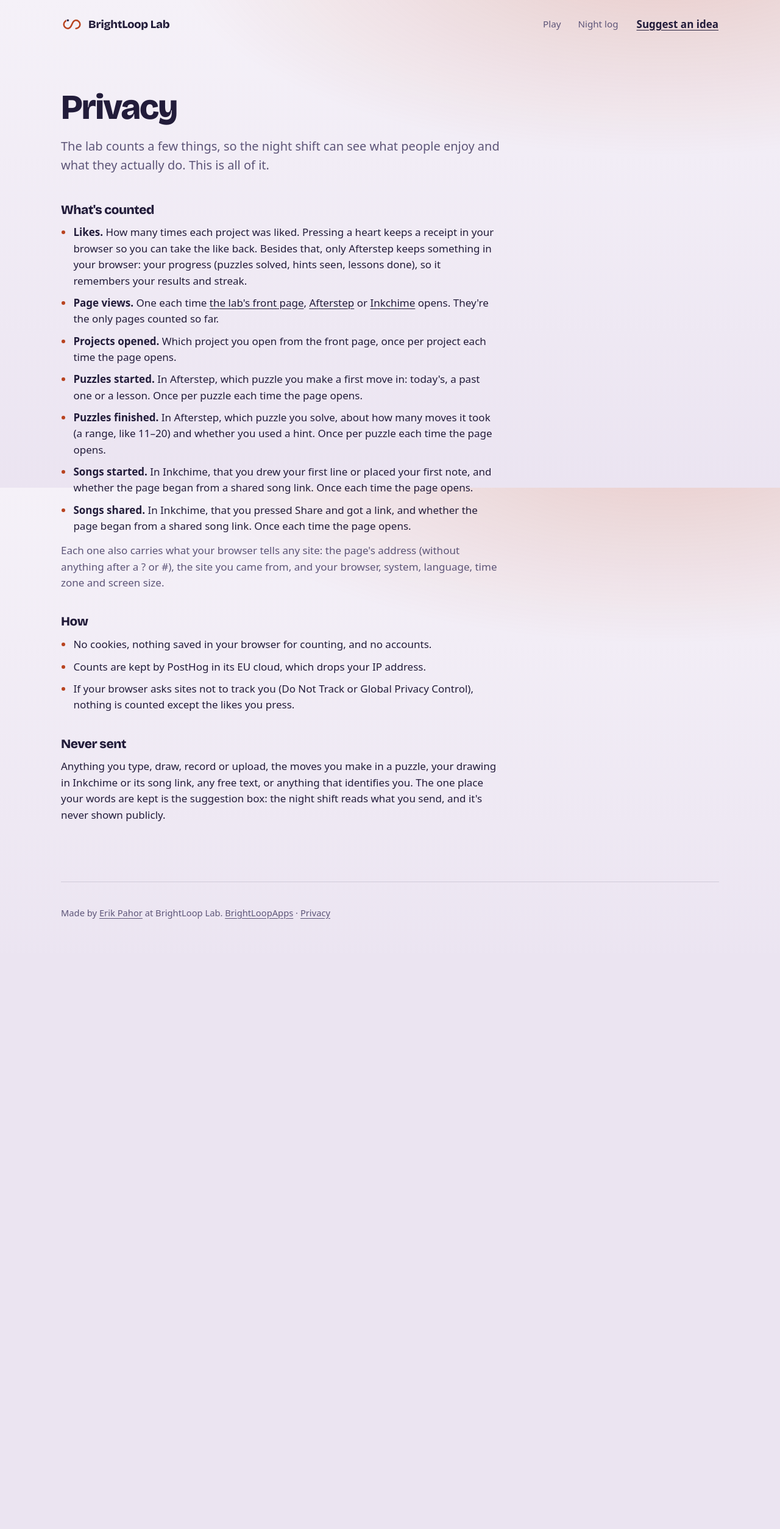
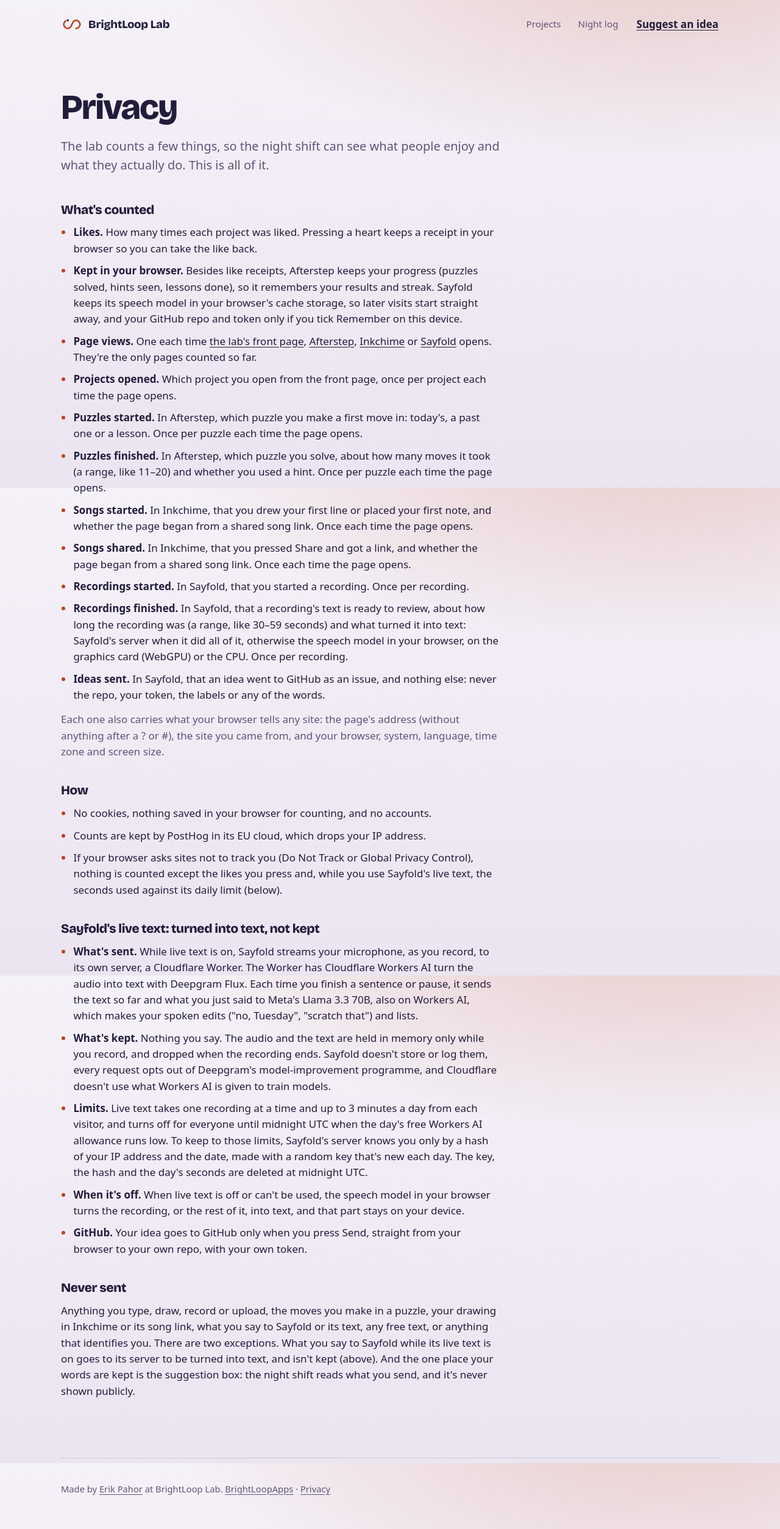
Before and after one commit to MuteMuty/lab, a website: page hub/public/privacy.html in a window 1280 px wide. Shown: the whole page at 61% size. Before the commit the page ends 1563 px from the top, so only its background shows below. Drawn offline with Linux system fonts and the light colour scheme.

Commit message:
Hub: Sayfold's card and privacy entry for its launch (lab#109) (#126)
* Hub: Sayfold's card and privacy entry for its launch (lab#109, lab#80)

- privacy.html: a section on Sayfold's live text naming the processor
  (Cloudflare Workers AI: Deepgram Flux and Llama 3.3 70B), what is sent
  (microphone audio and the running text, only while live text is on),
  what is kept (nothing; only a daily-salted IP hash and the day's seconds
  for the limits, deleted at midnight UTC), the in-browser fallback, and
  that text goes to GitHub only on Send. Sayfold's four events as its
  allow-list defines them, Sayfold in Page views. Fixes two lines that stop
  being true at launch: "only Afterstep keeps something in your browser"
  and the unqualified "Never sent" list.
- projects.json and previews/sayfold.jpg: Sayfold's card, with a 960x600
  preview from a real screenshot of its built page (review screen, made-up
  transcript), cropped like the others.
- README: Sayfold's row in the Projects table.
- playtest: checks the privacy note names Sayfold's events and processor,
  and that the two stale lines are gone.

Co-Authored-By: Claude Opus 5.5 <noreply@anthropic.com>

* Hub: Sayfold's card says Try, a recording preview, and privacy fixes (lab#109)

Fix round 1 for #126, after its playtest:
- Cards take a button verb from projects.json ("action", default Play):
  Sayfold's says "Try Sayfold", the games still say Play, and the README
  row says "try". Unit-tested in test/projects.test.ts. The section
  heading and nav link read "Projects" (anchor #play kept).
- previews/sayfold.jpg: a real screenshot of Sayfold's recording screen
  with live words, the sentence still being said a shade lighter
  (built page, /api/listen mocked), 960x600.
- privacy.html: "Afterstep, Inkchime or Sayfold"; the Do Not Track line
  now names Sayfold's live-text seconds counter; browser storage moved
  out of Likes into its own "Kept in your browser" item.
- Playtest checks each card's button, the heading and the new wording.
- DIRECTOR.md's launch step mentions the "action" field.

Co-Authored-By: Claude Opus 5.5 <noreply@anthropic.com>

---------

Co-authored-by: Claude Opus 5.5 <noreply@anthropic.com>

```diff
--- a/hub/public/privacy.html
+++ b/hub/public/privacy.html
@@ -4,7 +4,7 @@
     <meta charset="utf-8" />
     <meta name="viewport" content="width=device-width, initial-scale=1, viewport-fit=cover" />
     <title>Privacy at BrightLoop Lab</title>
-    <meta name="description" content="What BrightLoop Lab counts, how, and what it never sends. No cookies, hosted in the EU." />
+    <meta name="description" content="What BrightLoop Lab counts, how, what Sayfold's live text sends to be turned into text, and what is never sent. No cookies, hosted in the EU." />
     <meta name="theme-color" content="#1c1733" media="(prefers-color-scheme: dark)" />
     <meta name="theme-color" content="#f5f1f8" media="(prefers-color-scheme: light)" />
     <link rel="icon" href="/favicon.svg" type="image/svg+xml" />
@@ -20,7 +20,7 @@
           <span class="wordmark__text">BrightLoop Lab</span>
         </a>
         <nav class="nav__links" aria-label="Sections">
-          <a href="/#play">Play</a>
+          <a href="/#play">Projects</a>
           <a href="/#log">Night log</a>
         </nav>
         <a class="nav__cta" href="/#suggest">Suggest an idea</a>
@@ -34,13 +34,17 @@
       <section aria-labelledby="counted">
         <h2 id="counted">What's counted</h2>
         <ul>
-          <li><strong>Likes.</strong> How many times each project was liked. Pressing a heart keeps a receipt in your browser so you can take the like back. Besides that, only Afterstep keeps something in your browser: your progress (puzzles solved, hints seen, lessons done), so it remembers your results and streak.</li>
-          <li><strong>Page views.</strong> One each time <a href="/">the lab's front page</a>, <a href="https://afterstep.brightloopapps.com">Afterstep</a> or <a href="https://inkchime.brightloopapps.com">Inkchime</a> opens. They're the only pages counted so far.</li>
+          <li><strong>Likes.</strong> How many times each project was liked. Pressing a heart keeps a receipt in your browser so you can take the like back.</li>
+          <li><strong>Kept in your browser.</strong> Besides like receipts, Afterstep keeps your progress (puzzles solved, hints seen, lessons done), so it remembers your results and streak. Sayfold keeps its speech model in your browser's cache storage, so later visits start straight away, and your GitHub repo and token only if you tick Remember on this device.</li>
+          <li><strong>Page views.</strong> One each time <a href="/">the lab's front page</a>, <a href="https://afterstep.brightloopapps.com">Afterstep</a>, <a href="https://inkchime.brightloopapps.com">Inkchime</a> or <a href="https://sayfold.brightloopapps.com">Sayfold</a> opens. They're the only pages counted so far.</li>
           <li><strong>Projects opened.</strong> Which project you open from the front page, once per project each time the page opens.</li>
           <li><strong>Puzzles started.</strong> In Afterstep, which puzzle you make a first move in: today's, a past one or a lesson. Once per puzzle each time the page opens.</li>
           <li><strong>Puzzles finished.</strong> In Afterstep, which puzzle you solve, about how many moves it took (a range, like 11–20) and whether you used a hint. Once per puzzle each time the page opens.</li>
           <li><strong>Songs started.</strong> In Inkchime, that you drew your first line or placed your first note, and whether the page began from a shared song link. Once each time the page opens.</li>
           <li><strong>Songs shared.</strong> In Inkchime, that you pressed Share and got a link, and whether the page began from a shared song link. Once each time the page opens.</li>
+          <li><strong>Recordings started.</strong> In Sayfold, that you started a recording. Once per recording.</li>
+          <li><strong>Recordings finished.</strong> In Sayfold, that a recording's text is ready to review, about how long the recording was (a range, like 30–59 seconds) and what turned it into text: Sayfold's server when it did all of it, otherwise the speech model in your browser, on the graphics card (WebGPU) or the CPU. Once per recording.</li>
+          <li><strong>Ideas sent.</strong> In Sayfold, that an idea went to GitHub as an issue, and nothing else: never the repo, your token, the labels or any of the words.</li>
         </ul>
         <p>Each one also carries what your browser tells any site: the page's address (without anything after a ? or #), the site you came from, and your browser, system, language, time zone and screen size.</p>
       </section>
@@ -50,13 +54,24 @@
         <ul>
           <li>No cookies, nothing saved in your browser for counting, and no accounts.</li>
           <li>Counts are kept by PostHog in its EU cloud, which drops your IP address.</li>
-          <li>If your browser asks sites not to track you (Do Not Track or Global Privacy Control), nothing is counted except the likes you press.</li>
+          <li>If your browser asks sites not to track you (Do Not Track or Global Privacy Control), nothing is counted except the likes you press and, while you use Sayfold's live text, the seconds used against its daily limit (below).</li>
+        </ul>
+      </section>
+
+      <section aria-labelledby="processed">
+        <h2 id="processed">Sayfold's live text: turned into text, not kept</h2>
+        <ul>
+          <li><strong>What's sent.</strong> While live text is on, Sayfold streams your microphone, as you record, to its own server, a Cloudflare Worker. The Worker has Cloudflare Workers AI turn the audio into text with Deepgram Flux. Each time you finish a sentence or pause, it sends the text so far and what you just said to Meta's Llama 3.3 70B, also on Workers AI, which makes your spoken edits ("no, Tuesday", "scratch that") and lists.</li>
+          <li><strong>What's kept.</strong> Nothing you say. The audio and the text are held in memory only while you record, and dropped when the recording ends. Sayfold doesn't store or log them, every request opts out of Deepgram's model-improvement programme, and Cloudflare doesn't use what Workers AI is given to train models.</li>
+          <li><strong>Limits.</strong> Live text takes one recording at a time and up to 3 minutes a day from each visitor, and turns off for everyone until midnight UTC when the day's free Workers AI allowance runs low. To keep to those limits, Sayfold's server knows you only by a hash of your IP address and the date, made with a random key that's new each day. The key, the hash and the day's seconds are deleted at midnight UTC.</li>
+          <li><strong>When it's off.</strong> When live text is off or can't be used, the speech model in your browser turns the recording, or the rest of it, into text, and that part stays on your device.</li>
+          <li><strong>GitHub.</strong> Your idea goes to GitHub only when you press Send, straight from your browser to your own repo, with your own token.</li>
         </ul>
       </section>
 
       <section aria-labelledby="never">
         <h2 id="never">Never sent</h2>
-        <p>Anything you type, draw, record or upload, the moves you make in a puzzle, your drawing in Inkchime or its song link, any free text, or anything that identifies you. The one place your words are kept is the suggestion box: the night shift reads what you send, and it's never shown publicly.</p>
+        <p>Anything you type, draw, record or upload, the moves you make in a puzzle, your drawing in Inkchime or its song link, what you say to Sayfold or its text, any free text, or anything that identifies you. There are two exceptions. What you say to Sayfold while its live text is on goes to its server to be turned into text, and isn't kept (above). And the one place your words are kept is the suggestion box: the night shift reads what you send, and it's never shown publicly.</p>
       </section>
     </main>
 
```
Also changed, not shown: hub/projects.json (+11 -0 lines), hub/public/index.html (+2 -2 lines), hub/test/projects.test.ts (added, +25 -0 lines), hub/tests/playtest.ts (+20 -2 lines), hub/web/app.ts (+4 -3 lines), hub/web/projects.ts (added, +9 -0 lines), nightshift/DIRECTOR.md (+1 -1 lines), README.md, hub/public/previews/sayfold.jpg (added).
